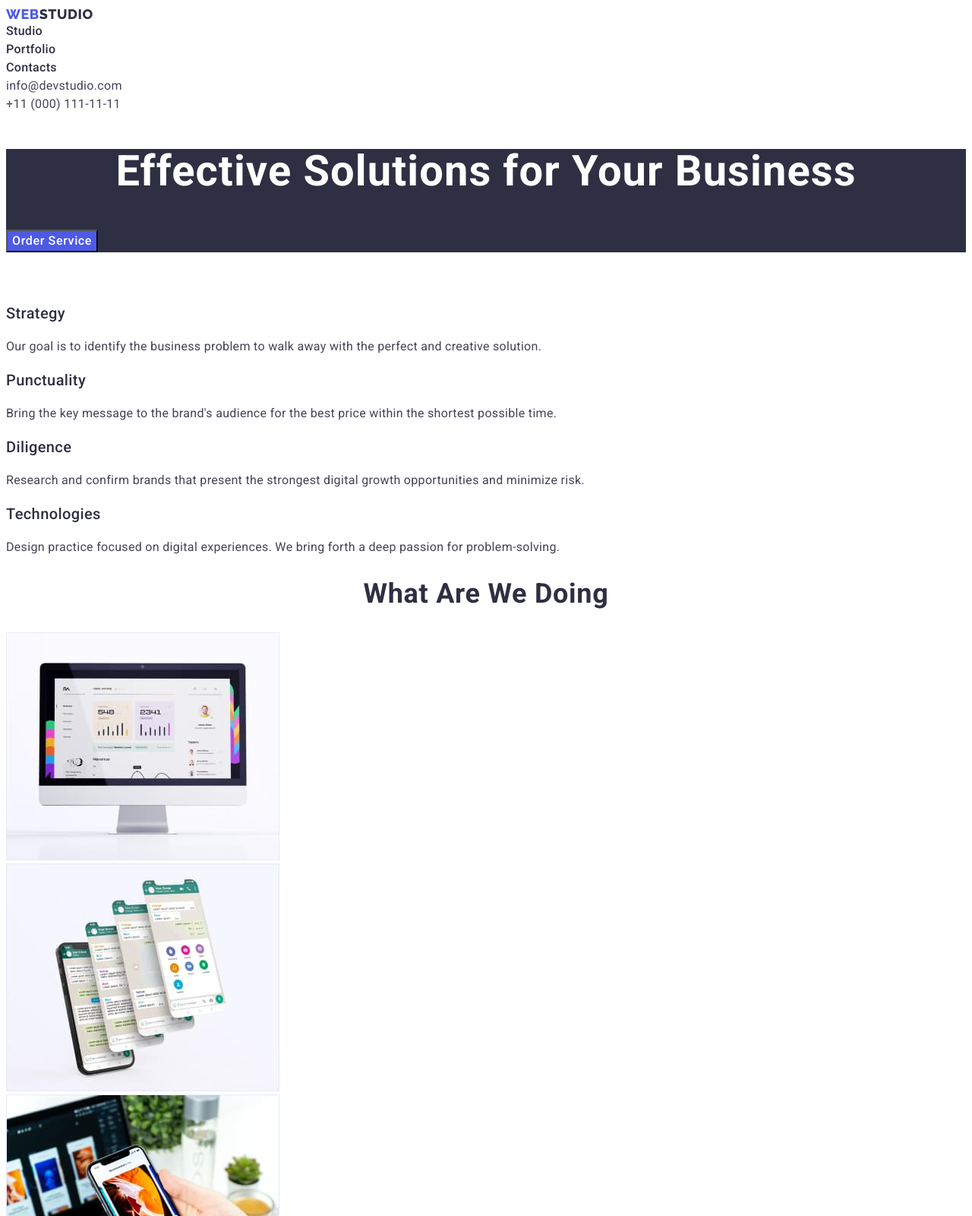
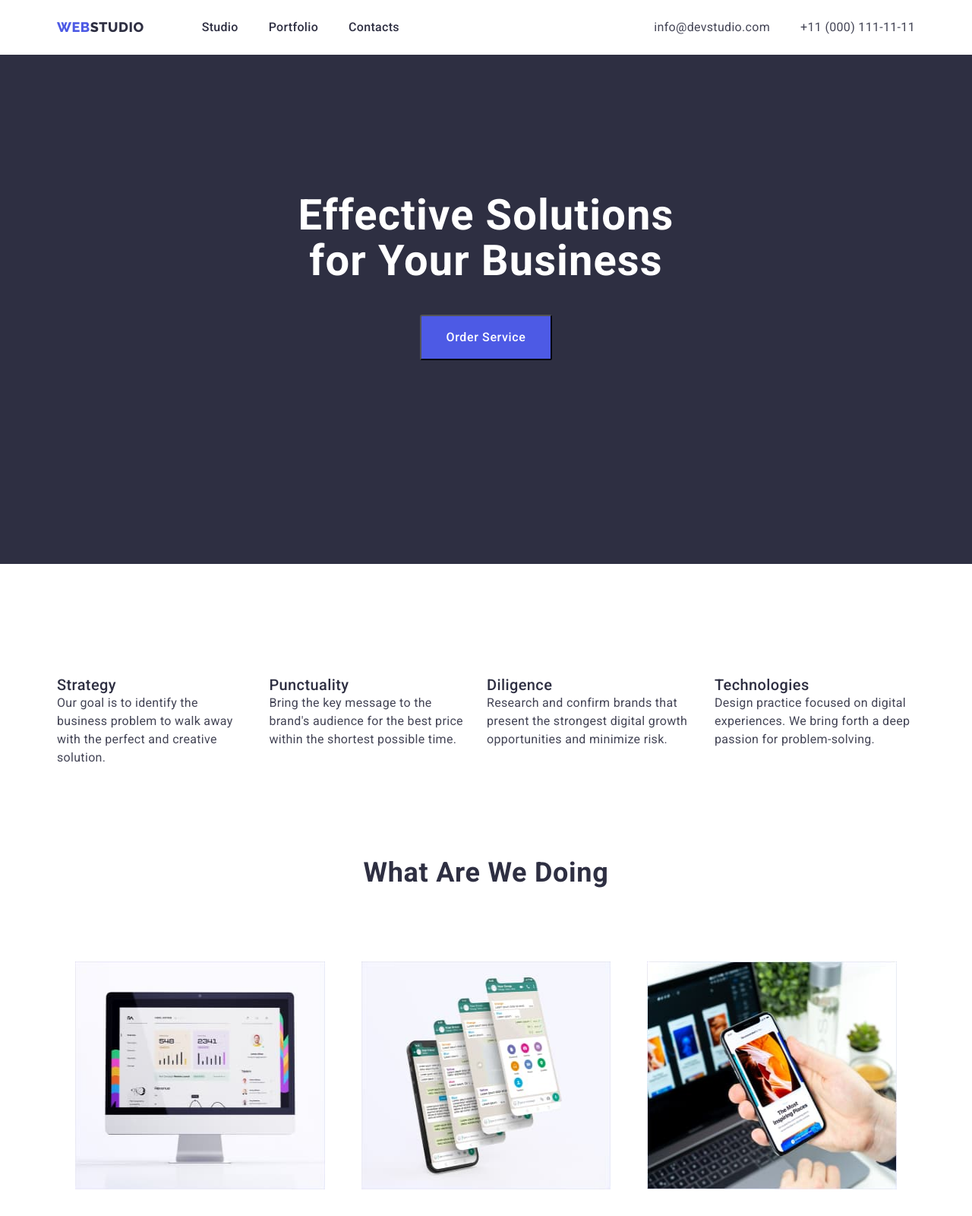
Before and after one commit to IT14KR/goit-markup-hw-03, a plain HTML site: page index.html in a window 1280 px wide. Shown: the top 1600 px of the page at 76% size. Drawn offline with nearby package versions, Linux system fonts and the light colour scheme.

Commit message:
mod-16.05/1

```diff
--- a/css/styles.css
+++ b/css/styles.css
@@ -5,6 +5,29 @@
   --light-color: #f4f4fd;
   --primary-brand-color: #4d5ae5;
   --pressed-state-color: #404bbf;
+}
+
+h1,
+h2,
+h3,
+h4,
+h5,
+h6,
+p {
+  margin-top: 0;
+  margin-bottom: 0;
+}
+img {
+  display: block;
+}
+ol,
+ul {
+  margin-top: 0;
+  margin-bottom: 0;
+  padding-left: 0;
+}
+button {
+  cursor: pointer;
 }
 
 body {
@@ -18,14 +41,30 @@ body {
 
 .list {
   list-style: none;
-  padding: 0;
-  margin: 0;
+}
+
+.container {
+  width: 1160px;
+  margin: 0 auto;
+  padding: 0 15px;
 }
 
 /* ------------Header----------- */
 .header {
+  padding: 24px;
+}
+.page-header-container {
+  display: flex;
+  align-items: center;
 }
 .site-navigation {
+  display: flex;
+  align-items: center;
+}
+.menu-header {
+  display: flex;
+  align-items: center;
+  gap: 40px;
 }
 .header-link {
   font-weight: 500;
@@ -49,6 +88,7 @@ body {
   letter-spacing: 0.03em;
   text-transform: uppercase;
   color: var(--primary-brand-color);
+  margin-right: 76px;
 }
 .span-header {
   font-family: 'Raleway' sans-serif;
@@ -63,6 +103,12 @@ body {
 
 .address {
   font-style: normal;
+  margin-left: auto;
+}
+.address-items {
+  display: flex;
+  align-items: center;
+  gap: 40px;
 }
 .address-link {
   font-family: 'Roboto' sans-serif;
@@ -80,6 +126,15 @@ body {
 /*----------------- Hero---------- */
 .hero {
   background-color: var(--dark-color);
+  display: flex;
+  justify-content: center;
+  align-items: center;
+  padding-top: 182px;
+  padding-bottom: 268px;
+}
+.hero-wrap {
+  display: inline-block;
+  margin: 0 auto;
 }
 .hero-titel {
   font-weight: 700;
@@ -88,10 +143,12 @@ body {
   text-align: center;
   letter-spacing: 0.02em;
   color: var(--white-color);
+  max-width: 500px;
+  margin-right: auto;
+  margin-left: auto;
 }
 .btn-order {
   font-family: 'Roboto', sans-serif;
-  cursor: pointer;
   font-weight: 500;
   font-size: 16px;
   line-height: 24px;
@@ -99,6 +156,16 @@ body {
   letter-spacing: 0.04em;
   color: var(--white-color);
   background-color: var(--primary-brand-color);
+  display: block;
+  margin: 0 auto;
+  border-radius: 3px;
+  margin-left: auto;
+  margin-right: auto;
+  margin-top: 40px;
+  padding-top: 16px;
+  padding-right: 32px;
+  padding-bottom: 16px;
+  padding-left: 32px;
 }
 .btn-order:hover,
 .btn-order:focus {
@@ -109,7 +176,15 @@ body {
 .hidden {
   visibility: none;
 }
+.skills-wrap {
+  margin-top: 120px;
+  margin-bottom: 120px;
+}
 .skills-item {
+}
+.skills-item-list {
+  display: inline-flex;
+  gap: 24px;
 }
 .skills-titel {
   font-weight: 500;
@@ -127,6 +202,17 @@ body {
 }
 /*--------- Examples-------- */
 .examples {
+  margin-bottom: 120px;
+  margin-top: 120px;
+}
+.examples-item {
+  display: flex;
+}
+.examples-item-list {
+  margin: 24px;
+}
+.img-examples {
+  width: 100%;
 }
 .examples-titel {
   font-weight: 700;
@@ -136,13 +222,16 @@ body {
   letter-spacing: 0.02em;
   text-transform: capitalize;
   color: var(--dark-color);
+  margin-bottom: 72px;
 }
 .examples-item {
+  display: inline-flex;
 }
 
 /* ---------Employees----- */
 .employees {
   background: var(--light-color);
+  padding-bottom: 120px;
 }
 .employees-titel {
   font-weight: 700;
@@ -152,10 +241,18 @@ body {
   letter-spacing: 0.02em;
   text-transform: capitalize;
   color: var(--dark-color);
+  margin-top: 120px;
+  margin-bottom: 72px;
 }
 
 .employees-item {
+  display: flex;
+}
+.employees-item-list {
   background: var(--white-color);
+}
+.img-employees {
+  width: 100%;
 }
 .employees-name {
   font-weight: 500;
@@ -173,9 +270,14 @@ body {
   letter-spacing: 0.02em;
   color: var(--text-color);
 }
+
 /* -------Footer------ */
 .footer {
   background: var(--dark-color);
+  min-height: 312px;
+}
+.footer-wrap {
+  display: inline-block;
 }
 .logo-footer {
   color: var(--primary-brand-color);
@@ -189,6 +291,8 @@ body {
   align-items: center;
   letter-spacing: 0.03em;
   text-transform: uppercase;
+  margin-top: 106px;
+  margin-bottom: 16px;
 }
 
 .span-footer {
@@ -209,6 +313,8 @@ body {
   line-height: 1.5;
   letter-spacing: 0.02em;
   color: var(--light-color);
+}
+.content-footer {
 }
 /* ----------------Portfolio------ */
 .section-exems {
@@ -237,10 +343,15 @@ body {
   color: var(--white-color);
   background-color: var(--pressed-state-color);
 }
+.button-item {
+  display: inline-block;
+}
 /* ------products------ */
-.section-exems {
+.portfolio-list-wrap {
+  display: flex;
+  flex-wrap: wrap;
+  justify-content: space-between;
 }
-
 .secondary-titel {
   font-weight: 500;
   font-size: 20px;
--- a/index.html
+++ b/index.html
@@ -11,17 +11,21 @@
       href="https://fonts.googleapis.com/css2?family=Raleway:wght@800&family=Roboto:wght@400;500;700;900&display=swap"
       rel="stylesheet"
     />
-
+    <link
+      rel="stylesheet"
+      href="https://cdn.jsdelivr.net/npm/modern-normalize@2.0.0/modern-normalize.min.css"
+    />
     <link rel="stylesheet" href="./css/styles.css" />
   </head>
   <body>
     <header class="header">
+      <div class="container page-header-container">
         <nav class="site-navigation">
           <a href="./index.html" class="logo-header link"
             >WEB<span class="span-header">Studio</span></a
           >
 
-        <ul class="list">
+          <ul class="list menu-header">
             <li class="">
               <a href="./index.html" class="header-link link">Studio</a>
             </li>
@@ -35,7 +39,7 @@
         </nav>
 
         <address class="address">
-        <ul class="list">
+          <ul class="list address-items">
             <li>
               <a href="mailto:info@devstudio.com" class="link address-link"
                 >info@devstudio.com</a
@@ -48,22 +52,26 @@
             </li>
           </ul>
         </address>
+      </div>
     </header>
 
     <main>
       <section class="hero">
+        <div class="container hero-wrap">
           <h1 class="hero-titel">Effective Solutions for Your Business</h1>
 
           <button type="button" class="btn-order">Order Service</button>
+        </div>
       </section>
       <section class="skills">
+        <div class="container skills-wrap">
           <h2 class="hidden">experiences</h2>
-        <ul class="list">
+          <ul class="list skills-item-list">
             <li class="skills-item">
               <h3 class="skills-titel">Strategy</h3>
               <p class="skills-text">
-              Our goal is to identify the business problem to walk away with the
-              perfect and creative solution.
+                Our goal is to identify the business problem to walk away with
+                the perfect and creative solution.
               </p>
             </li>
             <li class="skills-item">
@@ -88,29 +96,34 @@
               </p>
             </li>
           </ul>
+        </div>
       </section>
       <!--oure work-->
       <section class="examples">
+        <div class="container">
           <h2 class="examples-titel">What are we doing</h2>
-        <ul class="list">
-          <li class="examples-item">
+          <ul class="list examples-item">
+            <li class="examples-item-list">
               <img
+                class="img-examples"
                 src="./images/monitor.jpg"
                 alt="monitor whith inforation"
                 width="360"
                 height="300"
               />
             </li>
-          <li class="examples-item">
+            <li class="examples-item-list">
               <img
+                class="img-examples"
                 src="./images/mobilephone.jpg"
                 alt="mobile phone and aplication"
                 width="360"
                 height="300"
               />
             </li>
-          <li class="examples-item">
+            <li class="examples-item-list">
               <img
+                class="img-examples"
                 src="./images/laptopandhandhodingmobilephone.jpg"
                 alt="laptop same aplication on the display and hand hoding mobile phone same information on display"
                 width="360"
@@ -118,24 +131,27 @@
               />
             </li>
           </ul>
+        </div>
       </section>
       <!--team-->
       <section class="employees">
+        <div class="container">
           <h2 class="employees-titel">Our Team</h2>
-        <ul class="list">
-          <li class="employees-item">
+          <ul class="list employees-item">
+            <li class="employees-item-list">
               <img
+                class="img-employees"
                 src="./images/portretMarkG.jpg"
                 alt="man smile has a beard wearing a blue shirt dark hair "
                 width="264"
                 height="260"
               />
-
               <h3 class="employees-name">Mark Guerrero</h3>
               <p class="employees-text">Product Designer</p>
             </li>
-          <li class="employees-item">
+            <li class="employees-item-list">
               <img
+                class="img-employees"
                 src="./images/portretTomF.jpg"
                 alt="the young man is smiling  blond hair"
                 width="264"
@@ -145,8 +161,9 @@
               <h3 class="employees-name">Tom Ford</h3>
               <p class="employees-text">Frontend Developer</p>
             </li>
-          <li class="employees-item">
+            <li class="employees-item-list">
               <img
+                class="img-employees"
                 src="./images/PortretCamilaG.jpg"
                 alt="young girl long brown hair pink blouse"
                 width="264"
@@ -156,8 +173,9 @@
               <h3 class="employees-name">Camila Garcia</h3>
               <p class="employees-text">Marketing</p>
             </li>
-          <li class="employees-item">
+            <li class="employees-item-list">
               <img
+                class="img-employees"
                 src="./images/PortretDanielW.jpg"
                 alt="yong man smile in t-shirt"
                 width="264"
@@ -168,17 +186,21 @@
               <p class="employees-text">UI Designer</p>
             </li>
           </ul>
+        </div>
       </section>
     </main>
     <footer class="footer">
+      <div class="container footer-wrap">
         <a href="./index.html " class="logo-footer link"
           >WEB<span class="span-footer">Studio</span>
         </a>
-
+        <div class="content-footer">
           <p class="text-footer">
-        Increase the flow of customers and sales for your business with digital
-        marketing & growth solutions.
+            Increase the flow of customers and sales for your business with
+            digital marketing & growth solutions.
           </p>
+        </div>
+      </div>
     </footer>
   </body>
 </html>
```
Also changed, not shown: portfolio.html (+17 -6 lines). Lines whose indentation alone changed are shown as unchanged.
